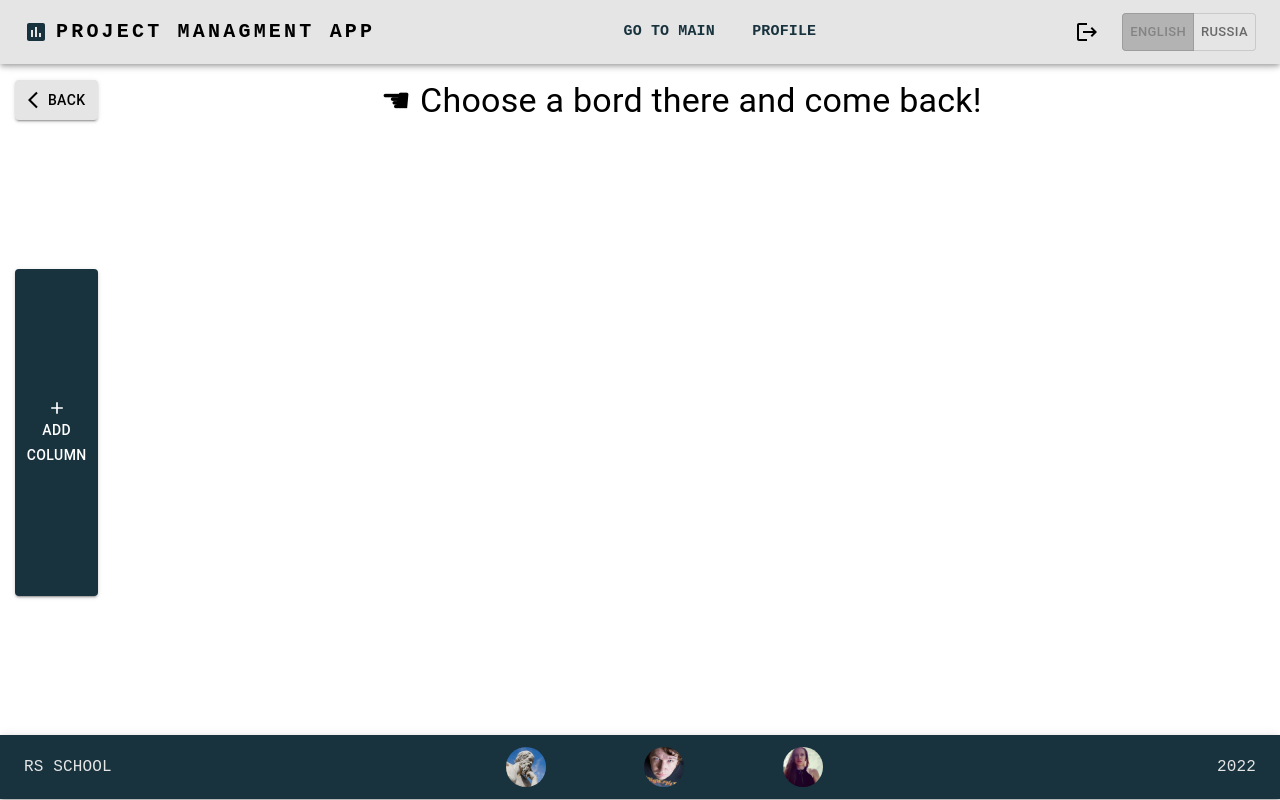
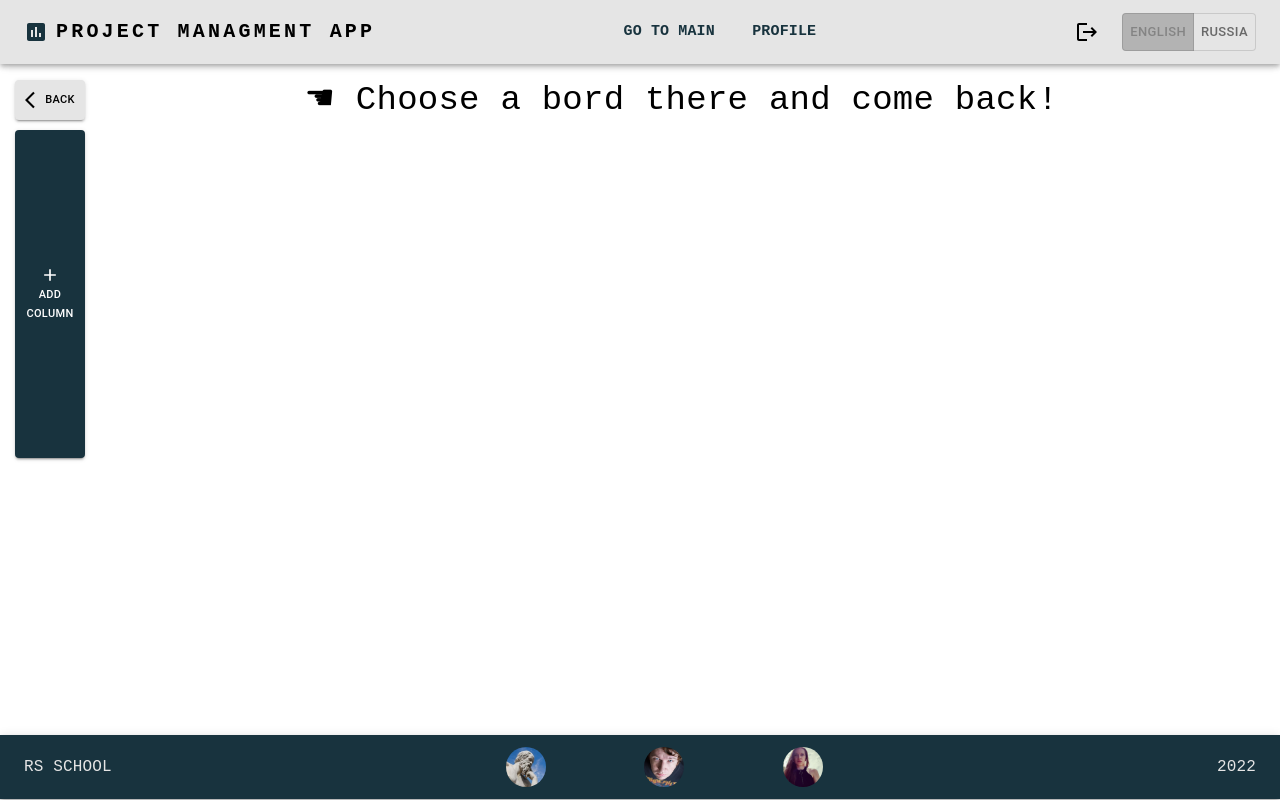
Before and after one commit to intellectualDarknet/react-manament-front, a React (Create React App) app in the folder my-app/: page /board in a window 1280 px wide. Built offline with nearby package versions, Linux system fonts and the light colour scheme; sample sign-in values are in the browser's storage.

Commit message:
feat: add styles to column

```diff
--- a/my-app/src/pages/board/_board.scss
+++ b/my-app/src/pages/board/_board.scss
@@ -1,7 +1,9 @@
+@import 'assets/styles/constants.scss';
 $column-color: #e5e5e5;
 $shadow: 0px 3px 1px -2px rgb(0 0 0 / 20%), 0px 2px 2px 0px rgb(0 0 0 / 14%), 0px 1px 5px 0px rgb(0 0 0 / 12%);
 
 .board__conteiner {
+  display: flex;
   height: 100%;
   padding: 15px 15px 0 15px;
   gap: 10px;
@@ -14,24 +16,17 @@ $shadow: 0px 3px 1px -2px rgb(0 0 0 / 20%), 0px 2px 2px 0px rgb(0 0 0 / 14%), 0p
   align-items: flex-start;
   gap: 10px;
   flex-wrap: wrap;
-
-  a {
-    width: 100%;
-  }
 }
 
 .board__back-btn {
-  width: 100%;
   height: 40px;
-
+  padding: 6px 16px;
   span {
     margin: 0;
   }
 }
-
 .board__create-board-btn {
-  width: 100%;
-  height: 50%;
+  padding: 6px 16px;
   display: flex;
   flex-direction: column;
 
@@ -90,12 +85,15 @@ $shadow: 0px 3px 1px -2px rgb(0 0 0 / 20%), 0px 2px 2px 0px rgb(0 0 0 / 14%), 0p
   flex-wrap: nowrap !important;
   overflow-x: auto;
   overflow-y: hidden;
+  @media screen and (max-width: 900px) {
+    height: calc($mediumHeight - 40px - 50px - 15px);
+  }
 }
 
 .board__column {
   height: 100%;
   padding: 10px;
-  min-width: 300px;
+  min-width: 250px;
   gap: 10px;
   flex-direction: column !important;
   justify-content: flex-start !important;
--- a/my-app/src/pages/board/board.tsx
+++ b/my-app/src/pages/board/board.tsx
@@ -236,15 +236,34 @@ const Board = (): JSX.Element => {
     });
 
   return (
-    <Grid container className="board__conteiner">
-      <Grid item className="board__btn-conteiner" xl={0.8} xs={0.8}>
+    <Grid container className="board__conteiner" sx={{ flexDirection: { xs: 'column', md: 'row' } }}>
+      <Grid
+        item
+        className="board__btn-conteiner"
+        sx={{ width: { xs: '500px', md: '100px' }, flexDirection: { xs: 'row', md: 'column' } }}
+        xl={0.8}
+        xs={12}
+        md={0.8}
+      >
         <Link to="/boards">
-          <Button className="board__back-btn" variant="contained" color="primary" startIcon={<ArrowBackIosIcon />}>
+          <Button
+            className="board__back-btn"
+            sx={{ fontSize: '11px', width: { xs: '100px', md: '70px' }, height: '40px' }}
+            variant="contained"
+            color="primary"
+            startIcon={<ArrowBackIosIcon />}
+          >
             {t('board.back')}
           </Button>
         </Link>
         <Button
           className="board__create-board-btn"
+          sx={{
+            fontSize: '11px',
+            width: { xs: '150px', md: '70px' },
+            height: { xs: '40px', md: '50%' },
+            flexDirection: { xs: 'row', md: 'column' },
+          }}
           onClick={handleAddColumn}
           variant="contained"
           color="secondary"
@@ -285,10 +304,10 @@ const Board = (): JSX.Element => {
             />
           )}
         </Grid>
-        <Typography className="board__title" variant="h4">
+        <Typography className="board__title" variant="h4" sx={{ fontFamily: 'monospace' }}>
           {currentBoard ? currentBoard.title : t('board.unchoisen')}
         </Typography>
-        <Grid container className="board__columns-layout">
+        <Grid container className="board__columns-layout" sx={{ matginLeft: '5px' }}>
           {columnsIsLoading ? (
             <Grid container className="board__loading">
               <CircularProgress color="primary" />
--- a/my-app/src/pages/board/components/column.tsx
+++ b/my-app/src/pages/board/components/column.tsx
@@ -136,7 +136,7 @@ function Column(props: {
       );
     } else {
       return (
-        <Typography variant="h5" className="column__title" onClick={handleTitleClick}>
+        <Typography variant="h5" className="column__title" sx={{ fontFamily: 'monospace' }} onClick={handleTitleClick}>
           {props.column.title}
         </Typography>
       );
@@ -149,7 +149,8 @@ function Column(props: {
       item
       className="board__column"
       xl={3}
-      xs={3}
+      xs={2}
+      sm={3}
       key={props.key}
       data-column-id={props.column._id}
       data-column-order={props.column.order}
--- a/my-app/src/pages/board/components/create-task-form.tsx
+++ b/my-app/src/pages/board/components/create-task-form.tsx
@@ -68,7 +68,7 @@ const CreateTaskForm = (props: {
       }}
     >
       <ValidatorForm onSubmit={onColumnTitleSubmit} onChange={onFormChange} noValidate sx={{ width: '80%' }}>
-        <Typography variant="h5" component="h2" sx={{ textAlign: 'center' }}>
+        <Typography variant="h5" component="h2" sx={{ fontSize: { xs: '1.3rem', sm: '1.5rem' }, textAlign: 'center' }}>
           {t('board.newTask')}
         </Typography>
         <TextValidator
```
